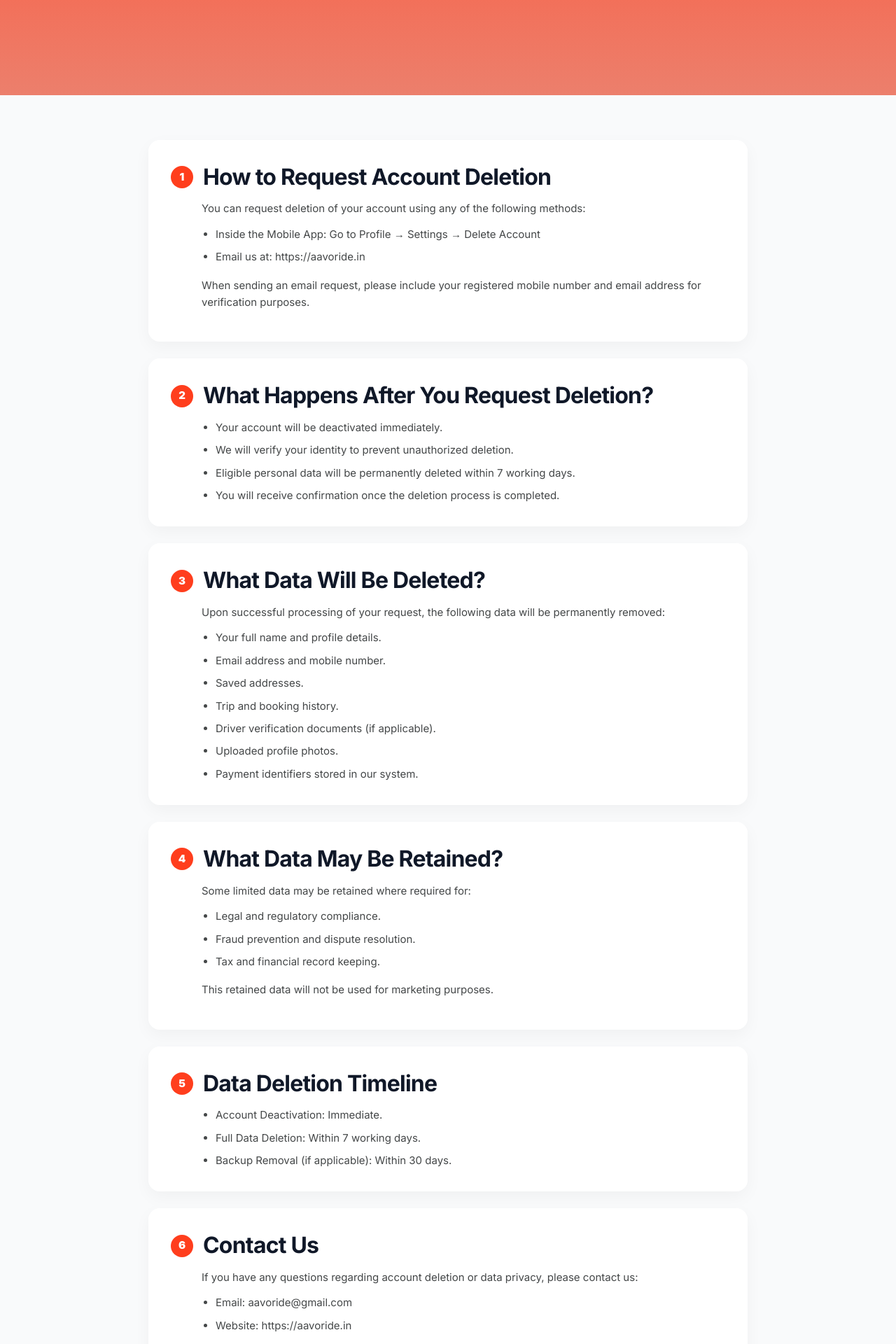
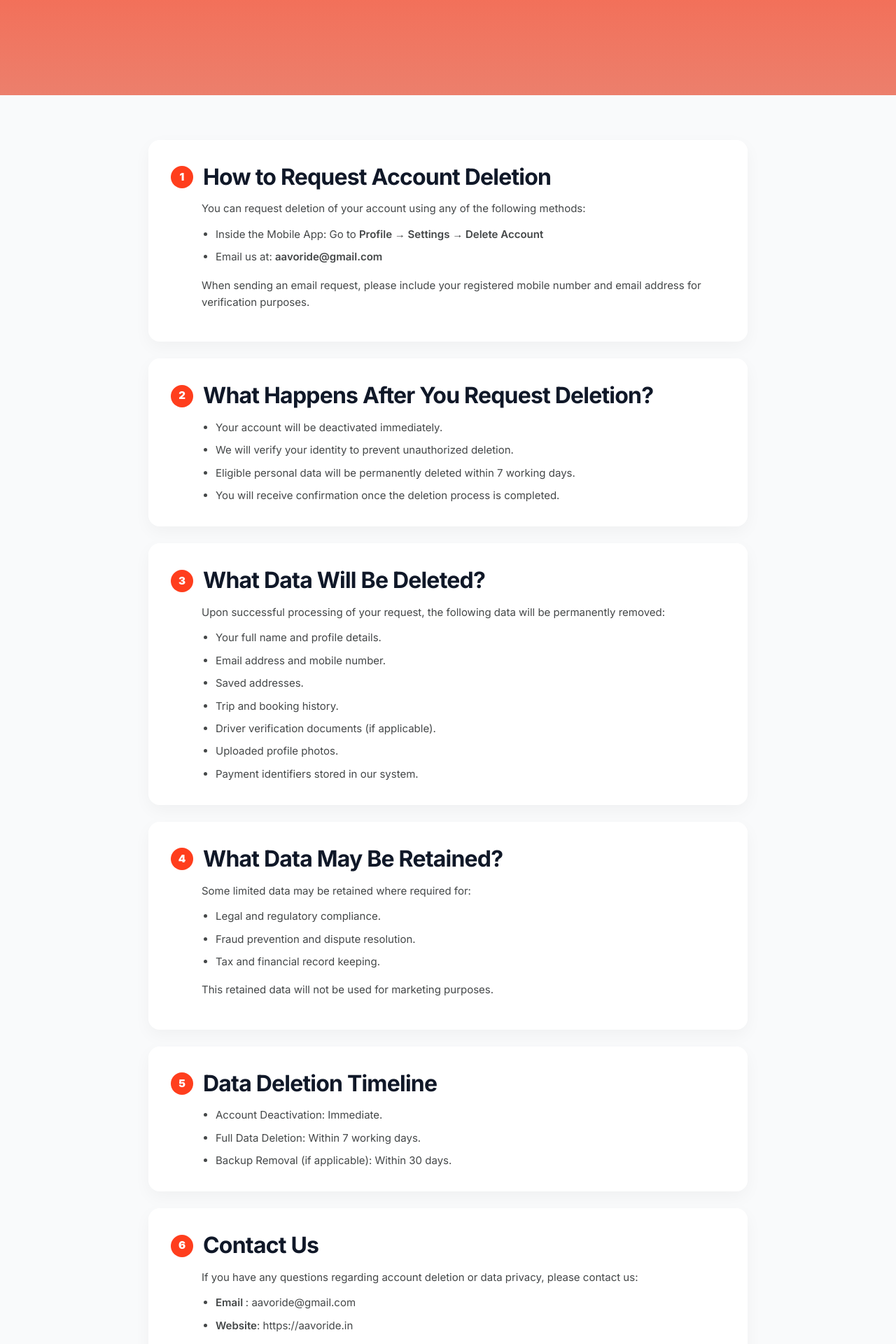
Before and after one commit to aleefa/aavo_website, a Next.js app: page /account-deletion in a window 1280 px wide. Shown: the part 340-2260 px from the top of the page at 70% size. Built offline with nearby package versions, Linux system fonts and the light colour scheme.

Commit message:
deletion page

```diff
--- a/app/account-deletion/page.tsx
+++ b/app/account-deletion/page.tsx
@@ -15,10 +15,12 @@ const termsData = [
         </p>
         <ul className=" list-disc pl-5 space-y-2">
           <li>
-            Inside the Mobile App: Go to Profile → Settings → Delete Account
+            Inside the Mobile App: Go to <span className="font-semibold">
+    Profile → Settings → Delete Account
+  </span>
           </li>
           <li>
-           Email us at: https://aavoride.in
+           Email us at: <span className="font-semibold">aavoride@gmail.com</span>
           </li>
 
         </ul>
@@ -148,10 +150,10 @@ const termsData = [
           If you have any questions regarding account deletion or data privacy, please contact us: </p>
         <ul className=" list-disc pl-5 space-y-2">
           <li>
-         Email: aavoride@gmail.com
+         <span className="font-semibold">Email  </span>: aavoride@gmail.com
           </li>
           <li>
-          Website: https://aavoride.in
+          <span className="font-semibold">Website</span>: https://aavoride.in
           </li>
 
          </ul>
@@ -226,7 +228,7 @@ export default function AccountDeletion() {
       </div>
 
       <div
-        className="max-w-[896px] mx-auto px-5 pt-16 md:pb-40 pb-16 flex flex-col gap-6 relative z-10 scroll-reveal"
+        className="max-w-[896px] mx-auto px-5 pt-16 md:pb-20 pb-16 flex flex-col gap-6 relative z-10 scroll-reveal"
         style={{ animationDelay: "1800ms" }}
       >
         {termsData.map((item, index) => (
```
